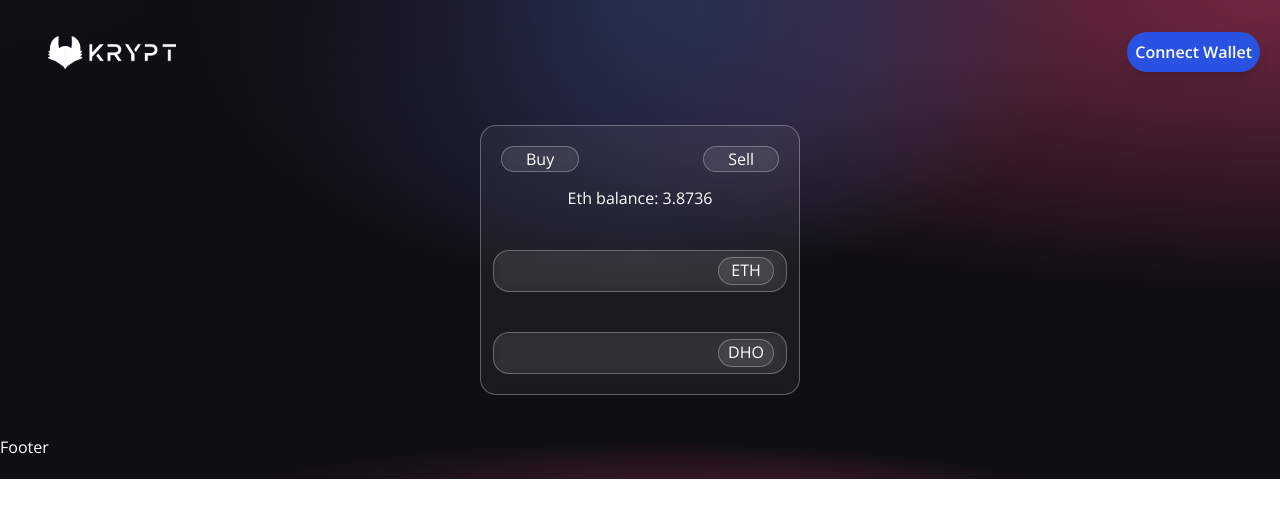
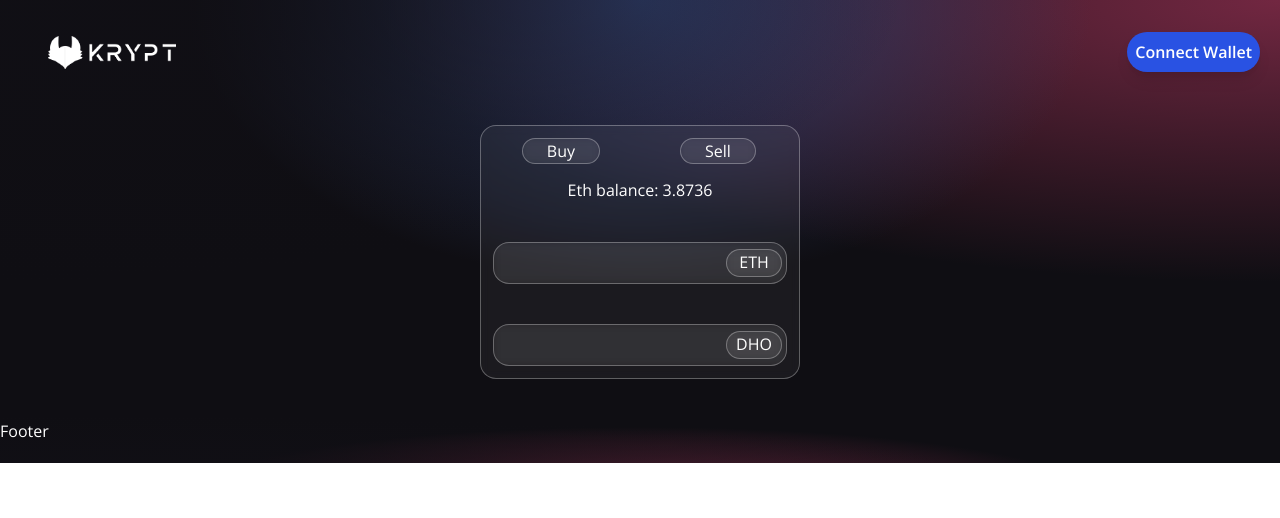
Before and after one commit to danielhochwart7/dex, a React (Vite) app: page / in a window 1280 px wide. Shown: the top 518 px of the page. Built offline with nearby package versions, Linux system fonts and the light colour scheme.

Commit message:
Reposition items on screen

```diff
--- a/src/components/Body.jsx
+++ b/src/components/Body.jsx
@@ -1,25 +1,25 @@
 const Body = () =>  {
     return (
         <div className="flex flex-col justify-center items-center p-5">
-            <div className="flex flex-col w-full md:w-80 lg:w-80  items-center py-5 px-3 white-glassmorphism space-y-10">
-                <div className="flex flex-row justify-evenly">
-                    <div className="text-center font-size fixed left-5 white-glassmorphism px-6 hover:bg-slate-600">
+            <div className="flex flex-col w-full md:w-80 lg:w-80 items-center py-3 px-3 white-glassmorphism space-y-10">
+                <div className="flex flex-row relative">
+                    <div className="text-center font-size absolute right-10 white-glassmorphism px-6 hover:bg-slate-600">
                         Buy
                     </div>
-                    <div className="text-center font-size fixed right-5 white-glassmorphism px-6 hover:bg-slate-600">
+                    <div className="text-center font-size absolute left-10 white-glassmorphism px-6 hover:bg-slate-600">
                         Sell
                     </div>
                 </div>
                 <div className="text-center font-size">
                     Eth balance: 3.8736
                 </div>
-                <div className="flex w-full items-center py-5 white-glassmorphism justify justify-evenly">
-                    <div className="text-center fixed right-3 h-7 w-14 white-glassmorphism hover:bg-slate-600">
+                <div className="flex w-full items-center py-5 white-glassmorphism justify justify-evenly relative">
+                    <div className="text-center absolute right-1 h-7 w-14 white-glassmorphism hover:bg-slate-600">
                         ETH
                     </div>
                 </div>
-                <div className="flex w-full items-center py-5 white-glassmorphism justify justify-evenly">
-                    <div className="text-center fixed right-3 h-7 w-14 white-glassmorphism hover:bg-slate-600">
+                <div className="flex w-full items-center py-5 white-glassmorphism justify justify-evenly relative">
+                    <div className="text-center absolute right-1 h-7 w-14 white-glassmorphism hover:bg-slate-600">
                         DHO
                     </div>
                 </div>
```
